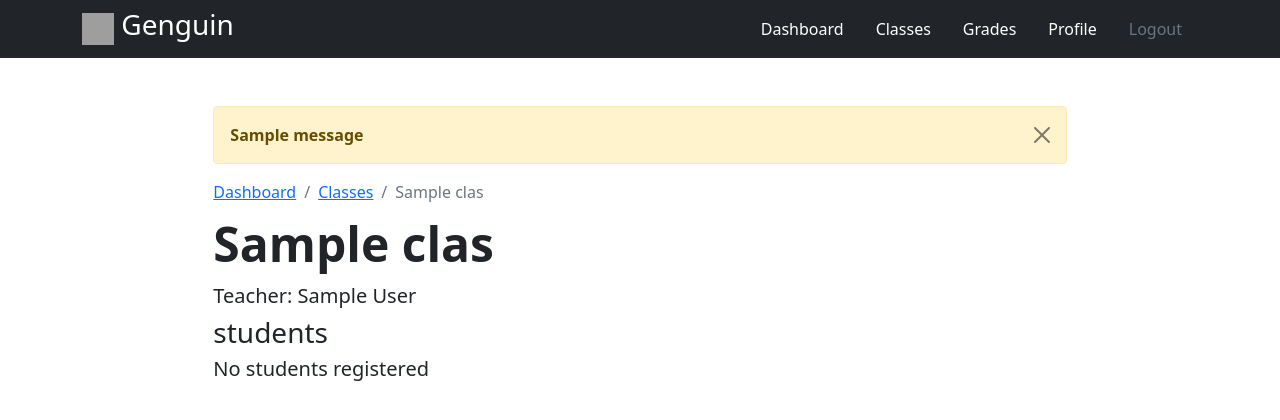
After one commit to pedrofdzl/pingus-hackmty21, a Flask app: page /classes/detail/1/students in a window 1280 px wide. The commit adds this page. Shown: the top 420 px of the page. Run offline with Flask 2, Linux system fonts and the light colour scheme; tables that the repository leaves empty hold one stand-in row (values such as "Sample post"); one stand-in notice (Sample message) is shown; parts of the project's set-up code (start-up, migrations or seed data) failed here and were passed over; grey boxes are pictures that could not be loaded.

Commit message:
add students

```diff
--- a/app.py
+++ b/app.py
@@ -438,6 +438,56 @@ def class_detail(id):
 
     return render_template('class_detail.html', clase=clase)
 
+
+@app.route('/classes/detail/<int:id>/students')
+def class_students(id):
+    clase = Class.query.get_or_404(id)
+    students = clase.users.filter_by(isTeacher=False).all()
+
+    # print(students)
+
+    return render_template('class_students.html', clase=clase, students=students)
+
+@app.route('/classes/detail/<int:id>/students/add-student', methods=['GET', 'POST'])
+def class_add_student(id):
+    clase = Class.query.get_or_404(id)
+    students = None
+
+    if request.method == "POST":
+        username = request.form['student']
+        students = User.query.filter_by(username=username, isTeacher=False).all()
+
+    else:
+        students = User.query.filter_by(isTeacher=False).all()
+
+
+
+    return render_template('class_add_student.html', clase=clase, students=students)
+
+@app.route('/classes/detail/<int:classid>/students/add-student/<int:studid>')
+def class_add(classid, studid):
+
+    clase = Class.query.get_or_404(classid)
+    user = User.query.get_or_404(studid)
+
+    clase.users.append(user)
+    db.session.commit()
+
+    return redirect(url_for('class_students', id=clase.id))
+
+@app.route('/classes/detail/<int:classid>/students/remove-student/<int:studid>')
+def class_remove(classid, studid):
+
+    clase = Class.query.get_or_404(classid, studid)
+    user = User.query.get_or_404(studid)
+
+    clase.users.remove(user)
+    db.session.commit()
+
+    return redirect(url_for('class_students', id=clase.id))
+
+
+
 # Lectures
 @app.route('/classes/detail/<int:classid>/lecture/create', methods=['GET', 'POST'])
 def lecture_create(classid):
--- /dev/null
+++ b/templates/class_students.html
@@ -0,0 +1,63 @@
+{% extends 'base.html' %}
+
+{% block head %}
+<title>Class students</title>
+{% endblock %}
+
+{% block body %}
+<div class="mx-auto col-lg-8 px-0 my-5 text-left">
+
+    {% for message in get_flashed_messages() %}
+    <div class="alert alert-warning alert-dismissible fade show" role="alert">
+        <strong>{{ message }}</strong>
+        <button type="button" class="btn-close" data-bs-dismiss="alert" aria-label="Close"></button>
+    </div>
+    {% endfor %}
+
+      <nav aria-label="breadcrumb">
+        <ol class="breadcrumb">
+          <li class="breadcrumb-item"><a href="#">Dashboard</a></li>
+          <li class="breadcrumb-item"><a href="{{ url_for('classes') }}">Classes</a></li>
+          <li class="breadcrumb-item active" aria-current="page">{{ clase.name }}</li>
+        </ol>
+      </nav>
+
+    <h1 class="display-5 fw-bold lh-1 mb-3">{{clase.name}}</h1>
+    {% for user in clase.users %}
+        {% if user.isTeacher %}
+            <h5>Teacher: {{ user.firstName }} {{ user.lastName }}</h5>
+        {% endif %}
+    {% endfor %}
+
+
+    <h3>students</h3>
+        {% if current_user.isTeacher %}
+            <a href="{{ url_for('class_add_student', id=clase.id) }}">add student</a>
+        {% endif %}
+
+    {% if students %}
+    {% for student in students %}
+
+        <ul>
+            <li>{{ student.firstName }}
+                {% if current_user.isTeacher %}
+                <a href="{{ url_for('class_remove', classid=clase.id, studid=student.id) }}">remove</a></li>
+                {% endif %}
+        </ul>
+
+    {% endfor %}
+
+    {% else %}
+
+    <h5>No students registered</h5>
+
+    {% endif %}
+
+
+
+
+</div>
+
+</div>
+
+{% endblock %}
```
Also changed, not shown: templates/class_add_student.html (added, +52 -0 lines), templates/class_detail.html (+5 -3 lines).
